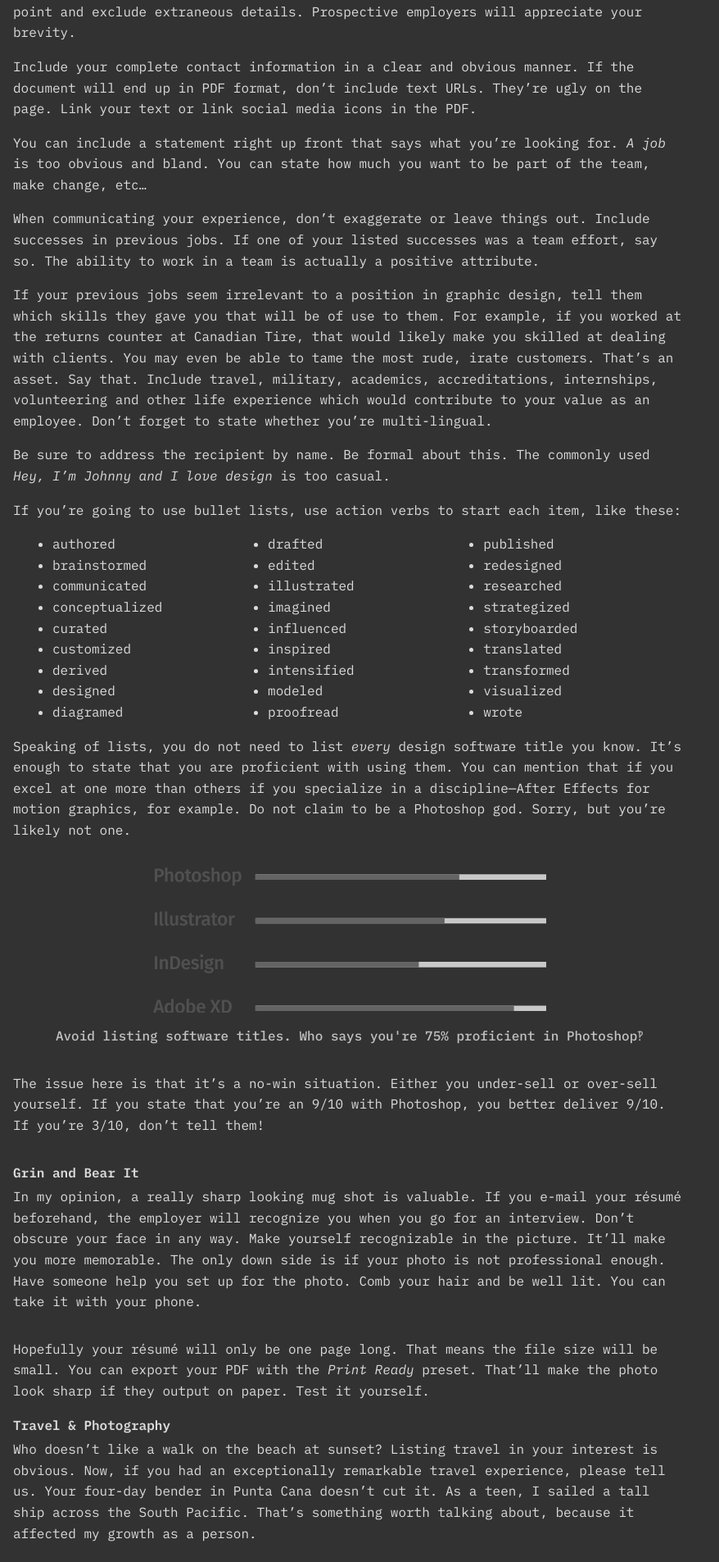
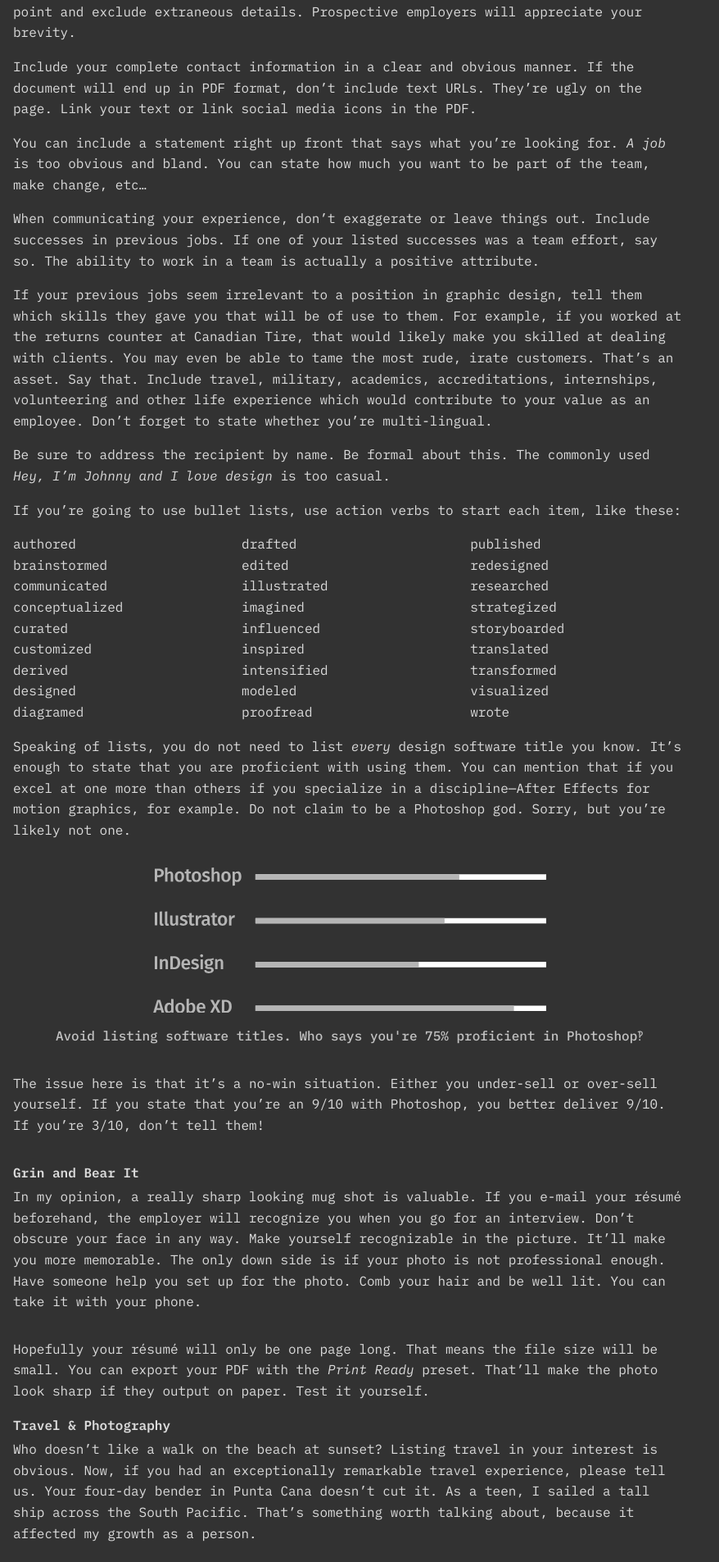
Before and after one commit to AlainParadis/wil, a Jekyll site: the page built from your-resume.md, in a window 1280 px wide. Shown: the part 693-2598 px from the top of the page at 82% size, without its empty margins (0-878 px from the left). Built offline with Jekyll 4.4.1, drawn with Linux system fonts in a browser that asks for light colours.

Commit message:
update resume

```diff
--- a/your-resume.md
+++ b/your-resume.md
@@ -35,7 +35,7 @@ Be sure to address the recipient by name. Be formal about this. The commonly use
 
 If you're going to use bullet lists, use action verbs to start each item, like these:
 
-<ul class="columns3">
+<ul class="columns3 none">
 	<li>authored</li>
 	<li>brainstormed</li>
 	<li>communicated</li>
```
Also changed, not shown: _includes/svg/resume-software-skills.svg.
